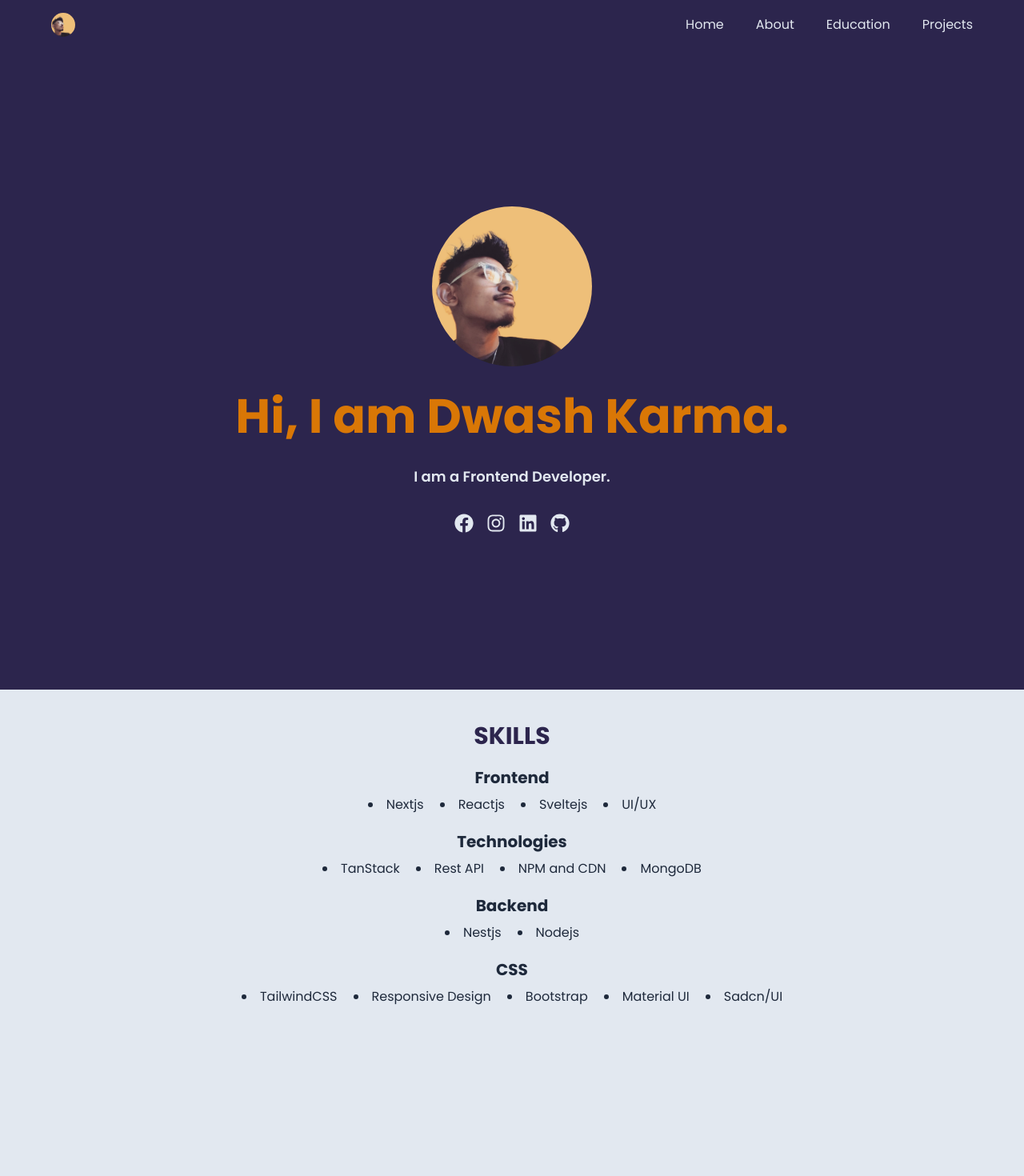
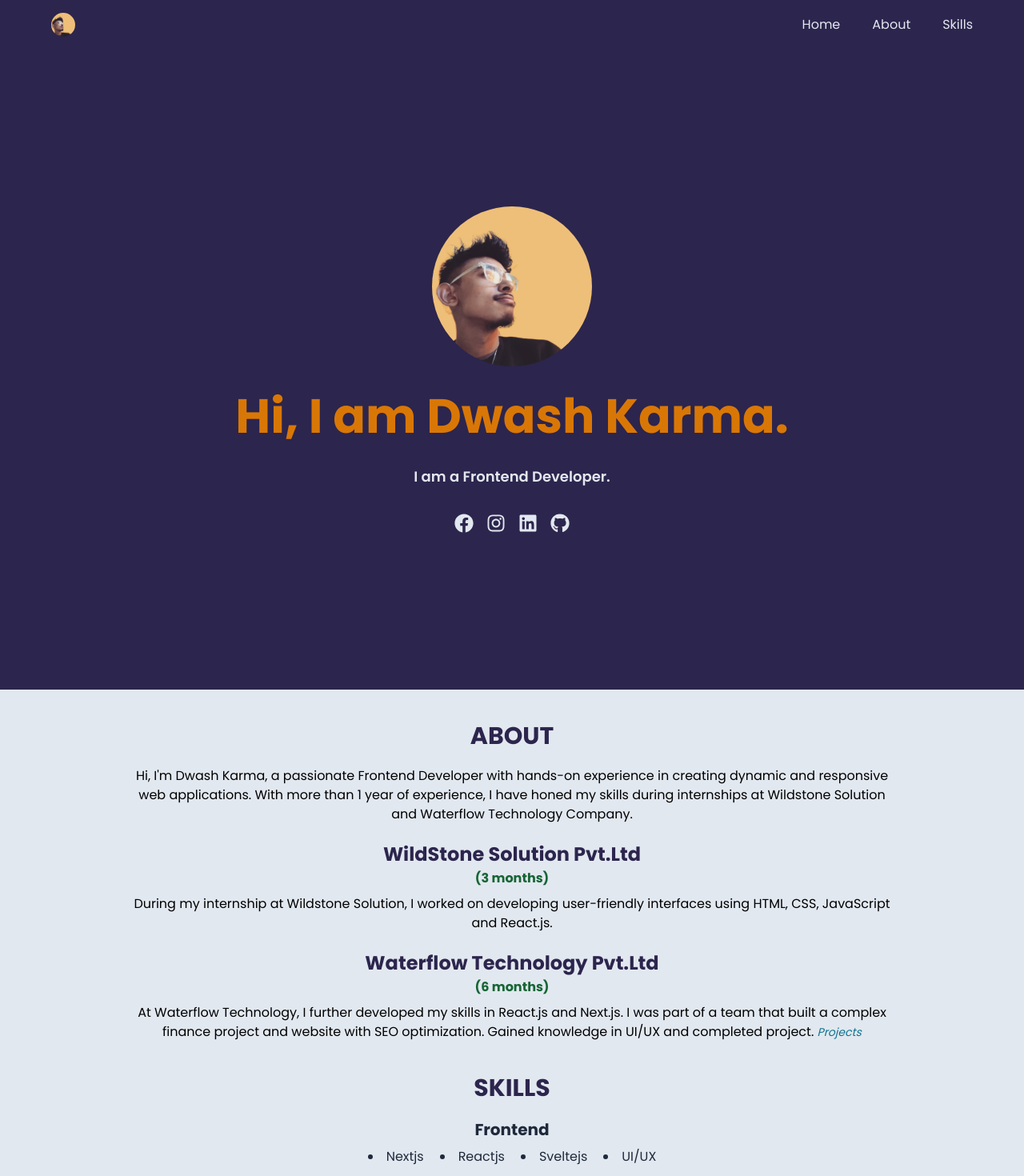
Before and after one commit to dwashkarma/PersonalWebsite, a Next.js app: page / in a window 1280 px wide. Shown: the top 1470 px of the page at 80% size. Before the commit the page ends 1298 px from the top, so only its background shows below. Built offline with nearby package versions, Linux system fonts and the light colour scheme.

Commit message:
added about section and navigation

```diff
--- a/app/about/page.jsx
+++ /dev/null
@@ -1,5 +0,0 @@
-function About() {
-  return <div>hey</div>;
-}
-
-export default About;
--- a/app/globals.css
+++ b/app/globals.css
@@ -10,3 +10,7 @@
 body {
   background-color: rgb(226 232 240);
 }
+.title{
+  font-size: 1.5rem;
+  font-weight: 700;
+}
--- a/app/page.js
+++ b/app/page.js
@@ -1,9 +1,11 @@
+import About from "@/components/About";
 import HeroSection from "@/components/HeroSection";
 import Skills from "@/components/Skills";
 export default function Home() {
   return (
-    <div className="  ">
+    <div>
       <HeroSection />
+      <About />
       <Skills />
     </div>
   );
--- /dev/null
+++ b/components/About.jsx
@@ -0,0 +1,45 @@
+import Link from "next/link";
+
+function About() {
+  return (
+    <div
+      id="about"
+      className="text-center flex flex-col gap-5 mx-5 md:mx-40 mt-10"
+    >
+      <h1 className="text-3xl font-bold text-secondary uppercase">About</h1>
+      <p>
+        Hi, I&apos;m Dwash Karma, a passionate Frontend Developer with hands-on
+        experience in creating dynamic and responsive web applications. With
+        more than 1 year of experience, I have honed my skills during
+        internships at Wildstone Solution and Waterflow Technology Company.
+      </p>
+      <div className="flex flex-col gap-2">
+        <h2 className="title grid text-secondary">
+          WildStone Solution Pvt.Ltd{" "}
+          <span className="text-base text-green-800">(3 months)</span>
+        </h2>
+        <p>
+          During my internship at Wildstone Solution, I worked on developing
+          user-friendly interfaces using HTML, CSS, JavaScript and React.js.
+        </p>
+      </div>
+      <div className="flex flex-col gap-2">
+        <h2 className="title grid text-secondary">
+          Waterflow Technology Pvt.Ltd{" "}
+          <span className="text-base text-green-800">(6 months)</span>
+        </h2>
+        <p>
+          At Waterflow Technology, I further developed my skills in React.js and
+          Next.js. I was part of a team that built a complex finance project and
+          website with SEO optimization. Gained knowledge in UI/UX and completed
+          project.{" "}
+          <Link href={"/projects"} className="text-cyan-700 italic text-sm">
+            Projects
+          </Link>
+        </p>
+      </div>
+    </div>
+  );
+}
+
+export default About;
--- a/components/HeroSection.jsx
+++ b/components/HeroSection.jsx
@@ -6,7 +6,10 @@ import Image from "next/image";
 
 function HeroSection() {
   return (
-    <div className=" text-slate-200 h-screen bg-secondary  flex flex-col gap-4 md:gap-8 place-items-center justify-center">
+    <div
+      id="home"
+      className=" text-slate-200 h-screen bg-secondary  flex flex-col gap-4 md:gap-8 place-items-center justify-center"
+    >
       <Image
         className="rounded-full"
         src={"/dwas.jpg"}
--- a/components/Nav.jsx
+++ b/components/Nav.jsx
@@ -1,12 +1,24 @@
 "use client";
 import Image from "next/image";
+import Link from "next/link";
 import { useState } from "react";
 import { GiHamburgerMenu } from "react-icons/gi";
+
+const links = [
+  { name: "Home", path: "home" },
+  { name: "About", path: "about" },
+  { name: "Skills", path: "skills" },
+];
 
 function NavBar() {
   const [open, setOpen] = useState(false);
   const handleMenuOpen = () => {
     setOpen(!open);
+  };
+  const handleScroll = (e) => {
+    console.log(e);
+    const element = document.getElementById(e);
+    element.scrollIntoView({ behavior: "smooth", block: "center" });
   };
   return (
     <>
@@ -29,19 +41,35 @@ function NavBar() {
           <GiHamburgerMenu />
         </div>
         <div className="hidden md:flex gap-10">
-          <h2>Home</h2>
-          <h2>About</h2>
-          <h2>Education</h2>
-          <h2>Projects</h2>
+          {links.map((item) => {
+            return (
+              <span
+                key={item.name}
+                className="cursor-pointer"
+                onClick={() => handleScroll(item.path)}
+              >
+                {item.name}
+              </span>
+            );
+          })}
         </div>
       </div>
       {open && (
         <div className="sticky  flex flex-col  gap-4 top-0  h-screen w-screen bg-slate-300 px-5 pt-6  ">
           <div className="flex flex-col gap-5 text-xl font-semibold  ">
-            <h2>Home</h2>
-            <h2>About</h2>
-            <h2>Education</h2>
-            <h2>Projects</h2>
+            {links.map((item) => {
+              return (
+                <span
+                  key={item.name}
+                  onClick={() => {
+                    setOpen(!open);
+                    handleScroll(item.path);
+                  }}
+                >
+                  {item.name}
+                </span>
+              );
+            })}
           </div>
         </div>
       )}
--- a/components/Skills.jsx
+++ b/components/Skills.jsx
@@ -1,6 +1,9 @@
 export default function Skills() {
   return (
-    <div className="text-slate-800 flex flex-col gap-5 text-start md:text-center py-10 mx-5">
+    <div
+      id="skills"
+      className="text-slate-800 flex flex-col gap-5 text-start md:text-center py-10 mx-5"
+    >
       <h2 className="text-secondary font-bold uppercase text-3xl text-center">
         Skills
       </h2>
--- a/tailwind.config.js
+++ b/tailwind.config.js
@@ -8,7 +8,7 @@ module.exports = {
   theme: {
     extend: {
       colors: {
-        primary: "#0e6560",
+        primary: "#2E5894",
         secondary: "#2c254d",
       },
       backgroundImage: {
```
